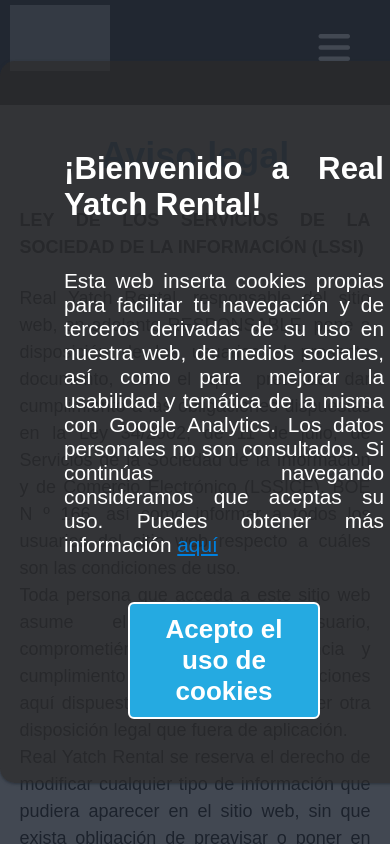
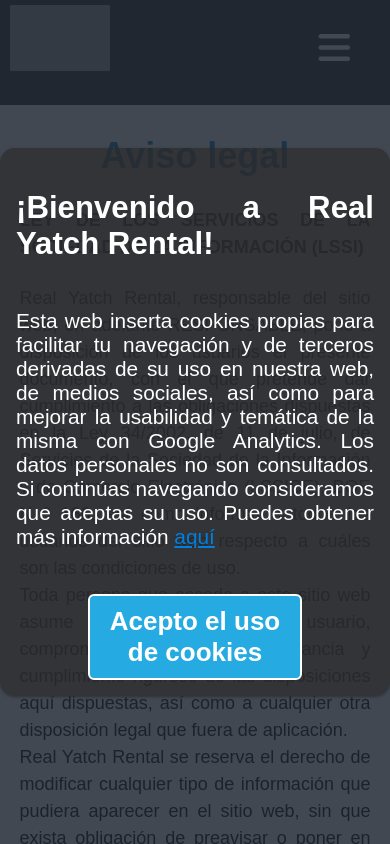
Before and after one commit to thediego48/proyecto-fin-ciclo, a PHP site: page /aviso-legal.html in a window 390 px wide. Run offline with PHP 8.4, Linux system fonts and the light colour scheme; some libraries are stand-ins or nearby versions; grey boxes are pictures that could not be loaded.

Commit message:
cookies arregladas

```diff
--- a/css/css-mediaQueries.css
+++ b/css/css-mediaQueries.css
@@ -276,4 +276,8 @@
     #bot-reg{
         margin-bottom: 20px;
     }
+    .contenido-cookies{
+        min-width: 0;
+        padding: 1rem;
+    }
 }
```
